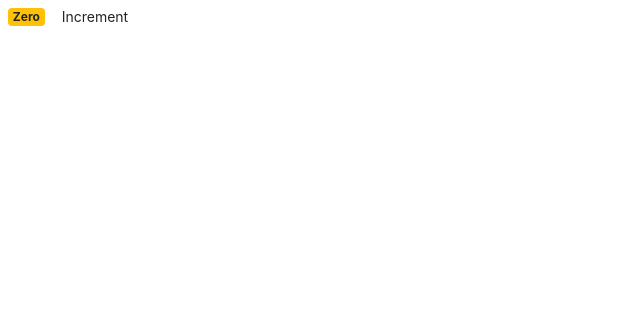
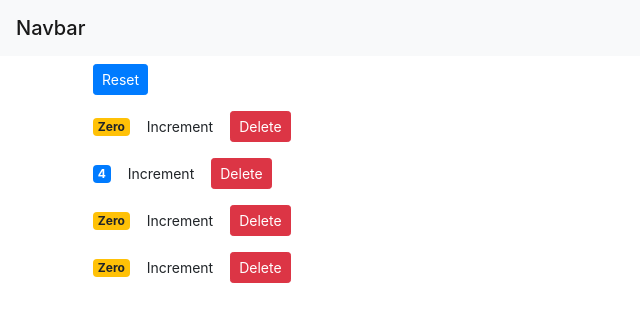
Before and after one commit to chenyongping001/counter-app, a React (Create React App) app: page / in a window 1280 px wide. Shown: the top 322 px of the page, without its empty margins (0-640 px from the left). Built offline with nearby package versions, Linux system fonts and the light colour scheme.

Commit message:
multiple components in Sync

```diff
--- a/src/App.js
+++ b/src/App.js
@@ -1,24 +1,16 @@
-import logo from './logo.svg';
+import React from 'react';
 import './App.css';
+import Navbar from './components/navbar';
+import Counters from './components/counters';
 
 function App() {
   return (
-    <div className="App">
-      <header className="App-header">
-        <img src={logo} className="App-logo" alt="logo" />
-        <p>
-          Edit <code>src/App.js</code> and save to reload.
-        </p>
-        <a
-          className="App-link"
-          href="https://reactjs.org"
-          target="_blank"
-          rel="noopener noreferrer"
-        >
-          Learn React
-        </a>
-      </header>
-    </div>
+    <React.Fragment>
+      <Navbar />
+      <main className="container">
+        <Counters />
+      </main>
+    </React.Fragment>
   );
 }
 
--- a/src/components/counter.jsx
+++ b/src/components/counter.jsx
@@ -1,37 +1,33 @@
 import React, { Component } from "react";
 class Counter extends Component {
-  state = {
-    count: 0,
-  };
-
   render() {
     return (
       <div>
         <span className={this.getBadgeClasses()}>{this.formatCount()}</span>
         <button
-          onClick={() => {
-            this.handleIncrement({ count: 1 });
-          }}
+          onClick={() => this.props.onIncrement(this.props.counter)}
           className="btn btn-second btn-sm"
         >
           Increment
+        </button>
+        <button
+          onClick={() => this.props.onDelete(this.props.counter)}
+          className="btn btn-danger btn-sm m-2"
+        >
+          Delete
         </button>
       </div>
     );
   }
   formatCount() {
-    const { count } = this.state;
-    return count === 0 ? "Zero" : count;
+    const { value } = this.props.counter;
+    return value === 0 ? "Zero" : value;
   }
   getBadgeClasses() {
     let classes = "badge m-2 badge-";
-    classes += this.state.count === 0 ? "warning" : "primary";
+    classes += this.props.counter.value === 0 ? "warning" : "primary";
     return classes;
   }
-  handleIncrement = (product) => {
-    // console.log("Increment Clicked", this);
-    this.setState({ count: this.state.count + 1 });
-  };
 }
 
 export default Counter;
--- /dev/null
+++ b/src/components/counters.jsx
@@ -0,0 +1,53 @@
+import React, { Component } from "react";
+import Counter from "./counter";
+class Counters extends Component {
+  state = {
+    counters: [
+      { id: 1, value: 0 },
+      { id: 2, value: 4 },
+      { id: 3, value: 0 },
+      { id: 4, value: 0 },
+    ],
+  };
+
+  handleDelete = (counter) => {
+    const counters = this.state.counters.filter((c) => c.id !== counter.id);
+    this.setState({ counters });
+  };
+  handleIncrement = (counter) => {
+    const counters = [...this.state.counters];
+    const index = counters.indexOf(counter);
+    counters[index].value++;
+    this.setState({ counters });
+  };
+  handleReset = () => {
+    const counters = this.state.counters.map((c) => {
+      c.value = 0;
+      return c;
+    });
+    this.setState({ counters });
+  };
+
+  render() {
+    return (
+      <div>
+        <button
+          onClick={this.handleReset}
+          className="btn btn-primary btn-sm m-2"
+        >
+          Reset
+        </button>
+        {this.state.counters.map((counter) => (
+          <Counter
+            key={counter.id}
+            counter={counter}
+            onDelete={this.handleDelete}
+            onIncrement={this.handleIncrement}
+          />
+        ))}
+      </div>
+    );
+  }
+}
+
+export default Counters;
--- /dev/null
+++ b/src/components/navbar.jsx
@@ -0,0 +1,13 @@
+import React, { Component } from "react";
+class Navbar extends Component {
+  state = {};
+  render() {
+    return (
+      <nav className="navbar navbar-light bg-light">
+        <span className="navbar-brand mb-0 h1">Navbar</span>
+      </nav>
+    );
+  }
+}
+
+export default Navbar;
--- a/src/index.js
+++ b/src/index.js
@@ -3,11 +3,11 @@
 import './index.css';
 import reportWebVitals from './reportWebVitals';
 import 'bootstrap/dist/css/bootstrap.css';
-import Counter from './components/counter';
+import App from './App';
 
 ReactDOM.render(
   <React.StrictMode>
-    <Counter />
+    <App />
   </React.StrictMode>,
   document.getElementById('root')
 );
```
